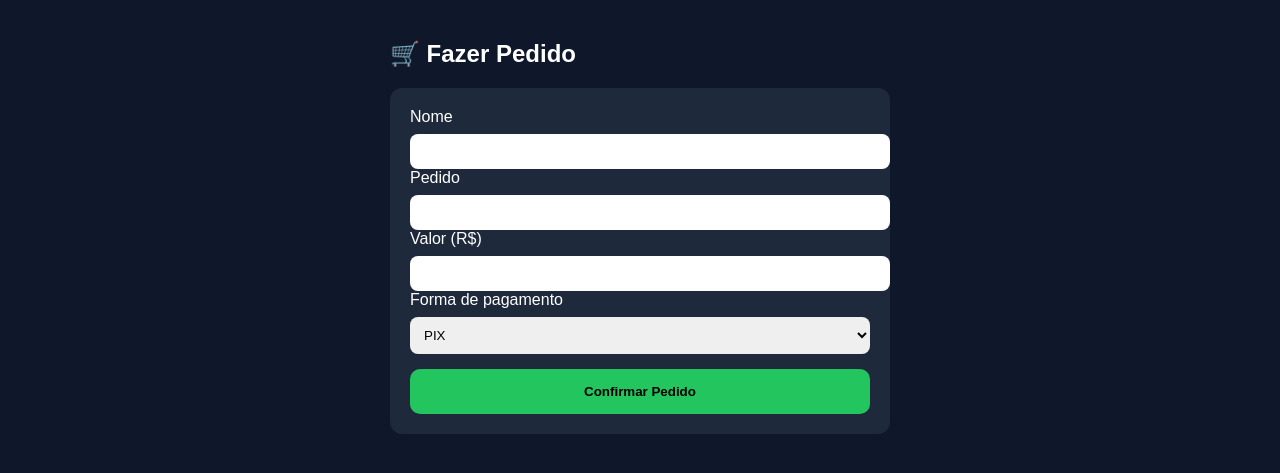
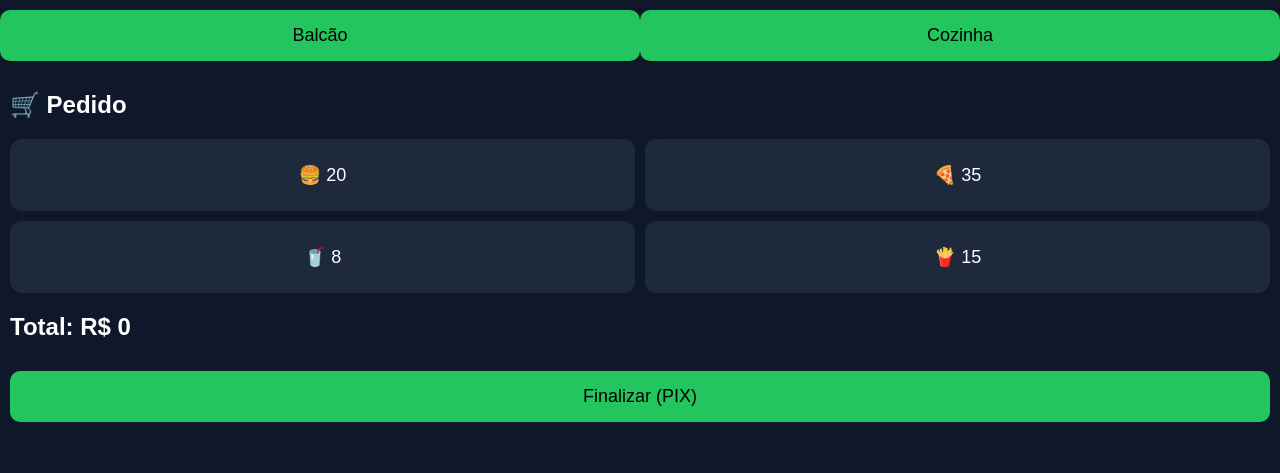
Before and after one commit to Adangomes/Touch-Pedidos-, a website: page index.html in a window 1280 px wide. Drawn offline with Linux system fonts and the light colour scheme.

Commit message:
Update index.html

```diff
--- a/index.html
+++ b/index.html
@@ -2,174 +2,171 @@
 <html lang="pt-br">
 <head>
 <meta charset="UTF-8">
+<title>Sistema Balcão + Cozinha</title>
 <meta name="viewport" content="width=device-width, initial-scale=1.0">
-<title>Sistema de Pedidos + PIX</title>
 
 <style>
-body {
-    margin: 0;
-    font-family: Arial;
-    background: #0f172a;
-    color: #fff;
+body { margin:0; font-family: Arial; background:#0f172a; color:white; }
+
+/* TELAS */
+.tela { display:none; padding:10px; }
+.ativa { display:block; }
+
+/* BOTÕES */
+button {
+    width:100%;
+    padding:15px;
+    margin-top:10px;
+    border:none;
+    border-radius:10px;
+    background:#22c55e;
+    font-size:18px;
 }
 
-/* CONTAINER */
-.container {
-    max-width: 500px;
-    margin: auto;
-    padding: 20px;
+/* PRODUTOS */
+.produtos {
+    display:grid;
+    grid-template-columns:repeat(2,1fr);
+    gap:10px;
 }
 
-/* CARD */
-.card {
-    background: #1e293b;
-    padding: 20px;
-    border-radius: 12px;
-    margin-bottom: 15px;
+.produto {
+    background:#1e293b;
+    padding:25px;
+    border-radius:12px;
+    text-align:center;
+    font-size:18px;
 }
 
-/* INPUT */
-input, select {
-    width: 100%;
-    padding: 10px;
-    margin-top: 8px;
-    border-radius: 8px;
-    border: none;
+/* PEDIDOS COZINHA */
+.pedido {
+    background:#1e293b;
+    padding:15px;
+    margin-bottom:10px;
+    border-radius:10px;
 }
 
-/* BOTÃO */
-button {
-    width: 100%;
-    padding: 15px;
-    margin-top: 15px;
-    border: none;
-    border-radius: 10px;
-    background: #22c55e;
-    color: #000;
-    font-weight: bold;
-    cursor: pointer;
-}
+.pronto { background:#16a34a; }
+</style>
 
-/* PIX BOX */
-.pix-box {
-    display: none;
-    text-align: center;
-}
-
-.qr {
-    width: 200px;
-    height: 200px;
-    background: #fff;
-    margin: 10px auto;
-}
-</style>
 </head>
-
 <body>
 
-<div class="container">
+<!-- MENU -->
+<div style="display:flex;">
+    <button onclick="trocar('balcao')">Balcão</button>
+    <button onclick="trocar('cozinha')">Cozinha</button>
+</div>
 
-    <h2>🛒 Fazer Pedido</h2>
+<!-- BALCÃO -->
+<div id="balcao" class="tela ativa">
 
-    <div class="card">
-        <label>Nome</label>
-        <input type="text" id="nome">
+<h2>🛒 Pedido</h2>
 
-        <label>Pedido</label>
-        <input type="text" id="pedido">
+<div class="produtos">
+    <div class="produto" onclick="add('Hamburguer',20)">🍔 20</div>
+    <div class="produto" onclick="add('Pizza',35)">🍕 35</div>
+    <div class="produto" onclick="add('Refri',8)">🥤 8</div>
+    <div class="produto" onclick="add('Batata',15)">🍟 15</div>
+</div>
 
-        <label>Valor (R$)</label>
-        <input type="number" id="valor">
+<h3 id="lista"></h3>
+<h2>Total: R$ <span id="total">0</span></h2>
 
-        <label>Forma de pagamento</label>
-        <select id="pagamento">
-            <option value="pix">PIX</option>
-            <option value="dinheiro">Dinheiro</option>
-        </select>
+<button onclick="finalizar()">Finalizar (PIX)</button>
 
-        <button onclick="confirmarPedido()">Confirmar Pedido</button>
-    </div>
+</div>
 
-    <div class="card pix-box" id="pixBox">
-        <h3>💰 Pagamento via PIX</h3>
-
-        <div class="qr" id="qrcode"></div>
-
-        <p id="codigoPix"></p>
-
-        <button onclick="copiarPix()">Copiar Código PIX</button>
-        <button onclick="enviarCozinha()">Já paguei</button>
-    </div>
-
+<!-- COZINHA -->
+<div id="cozinha" class="tela">
+<h2>👨‍🍳 Cozinha</h2>
+<div id="pedidos"></div>
 </div>
 
 <script>
 
-// 🔹 CONFIG PIX (ALTERA AQUI)
-const chavePix = "47999999999"; // sua chave real
-const nomeRecebedor = "Seu Nome";
-const cidade = "Jaraguá do Sul";
+let carrinho = [];
+let total = 0;
 
-// 🔹 GERAR PIX (código simplificado)
-function gerarPix(valor) {
-    return `PIX|${chavePix}|${valor}|${nomeRecebedor}|${cidade}`;
+// TROCAR TELA
+function trocar(t){
+    document.querySelectorAll('.tela').forEach(e=>e.classList.remove('ativa'));
+    document.getElementById(t).classList.add('ativa');
 }
 
-// 🔹 CONFIRMAR PEDIDO
-function confirmarPedido() {
-    let nome = document.getElementById("nome").value;
-    let pedido = document.getElementById("pedido").value;
-    let valor = document.getElementById("valor").value;
-    let pagamento = document.getElementById("pagamento").value;
-
-    if(!nome || !pedido || !valor){
-        alert("Preencha tudo!");
-        return;
-    }
-
-    window.dadosPedido = { nome, pedido, valor };
-
-    if(pagamento === "pix") {
-
-        let codigo = gerarPix(valor);
-
-        document.getElementById("pixBox").style.display = "block";
-        document.getElementById("codigoPix").innerText = codigo;
-
-        // QR CODE
-        document.getElementById("qrcode").innerHTML =
-            `<img src="https://api.qrserver.com/v1/create-qr-code/?size=200x200&data=${codigo}">`;
-
-    } else {
-        enviarWhatsApp(nome, pedido, valor);
-    }
+// ADD PRODUTO
+function add(nome, valor){
+    carrinho.push({nome, valor});
+    total += valor;
+    atualizar();
 }
 
-// 🔹 COPIAR PIX
-function copiarPix() {
-    let codigo = document.getElementById("codigoPix").innerText;
-    navigator.clipboard.writeText(codigo);
-    alert("PIX copiado!");
+// ATUALIZA
+function atualizar(){
+    document.getElementById("lista").innerText =
+        carrinho.map(i=>i.nome).join(", ");
+
+    document.getElementById("total").innerText = total;
 }
 
-// 🔹 ENVIAR PARA COZINHA (WHATSAPP)
-function enviarCozinha() {
-    let p = window.dadosPedido;
-    enviarWhatsApp(p.nome, p.pedido, p.valor);
+// FINALIZAR
+function finalizar(){
+
+    let pedido = {
+        id: Date.now(),
+        itens: carrinho,
+        total: total,
+        status: "novo"
+    };
+
+    let pedidos = JSON.parse(localStorage.getItem("pedidos") || "[]");
+    pedidos.push(pedido);
+    localStorage.setItem("pedidos", JSON.stringify(pedidos));
+
+    alert("Pedido enviado pra cozinha!");
+
+    carrinho = [];
+    total = 0;
+    atualizar();
 }
 
-// 🔹 WHATSAPP AUTOMÁTICO
-function enviarWhatsApp(nome, pedido, valor) {
+// ATUALIZA COZINHA
+function carregarPedidos(){
 
-    let numero = "5547999999999"; // seu número
+    let pedidos = JSON.parse(localStorage.getItem("pedidos") || "[]");
 
-    let msg = `NOVO PEDIDO%0A
-Nome: ${nome}%0A
-Pedido: ${pedido}%0A
-Valor: R$ ${valor}`;
+    let html = "";
 
-    window.open(`https://wa.me/${numero}?text=${msg}`, "_blank");
+    pedidos.forEach(p => {
+
+        html += `
+        <div class="pedido ${p.status=='pronto'?'pronto':''}">
+            <b>#${p.id}</b><br>
+            ${p.itens.map(i=>i.nome).join(", ")}<br>
+            R$ ${p.total}
+            <button onclick="pronto(${p.id})">Marcar Pronto</button>
+        </div>
+        `;
+    });
+
+    document.getElementById("pedidos").innerHTML = html;
 }
+
+// MARCAR PRONTO
+function pronto(id){
+
+    let pedidos = JSON.parse(localStorage.getItem("pedidos") || "[]");
+
+    pedidos = pedidos.map(p=>{
+        if(p.id === id) p.status = "pronto";
+        return p;
+    });
+
+    localStorage.setItem("pedidos", JSON.stringify(pedidos));
+}
+
+// AUTO UPDATE
+setInterval(carregarPedidos, 1000);
 
 </script>
 
```
